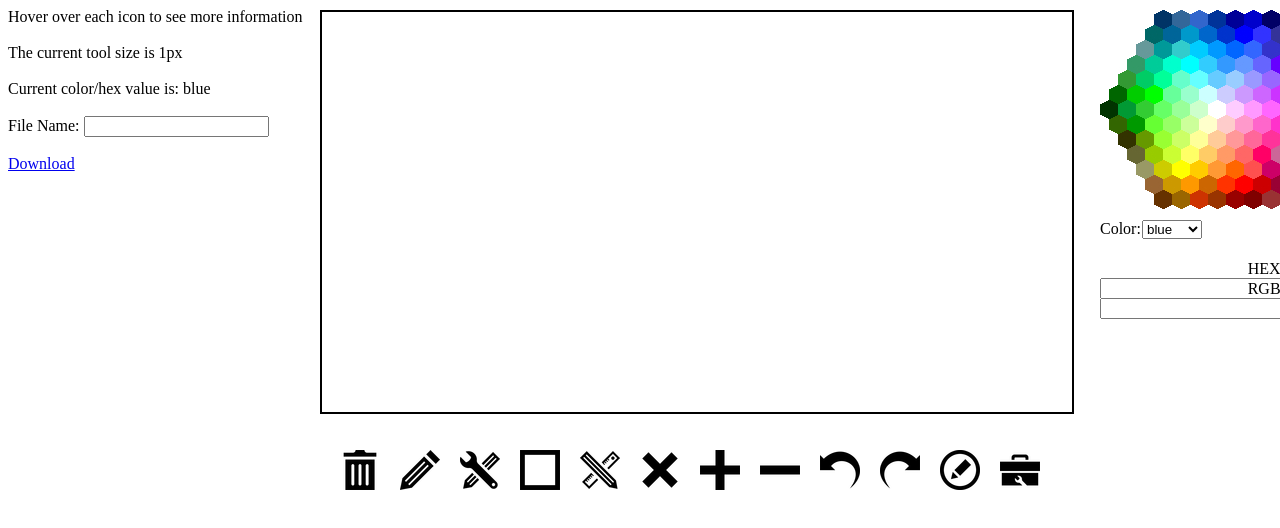
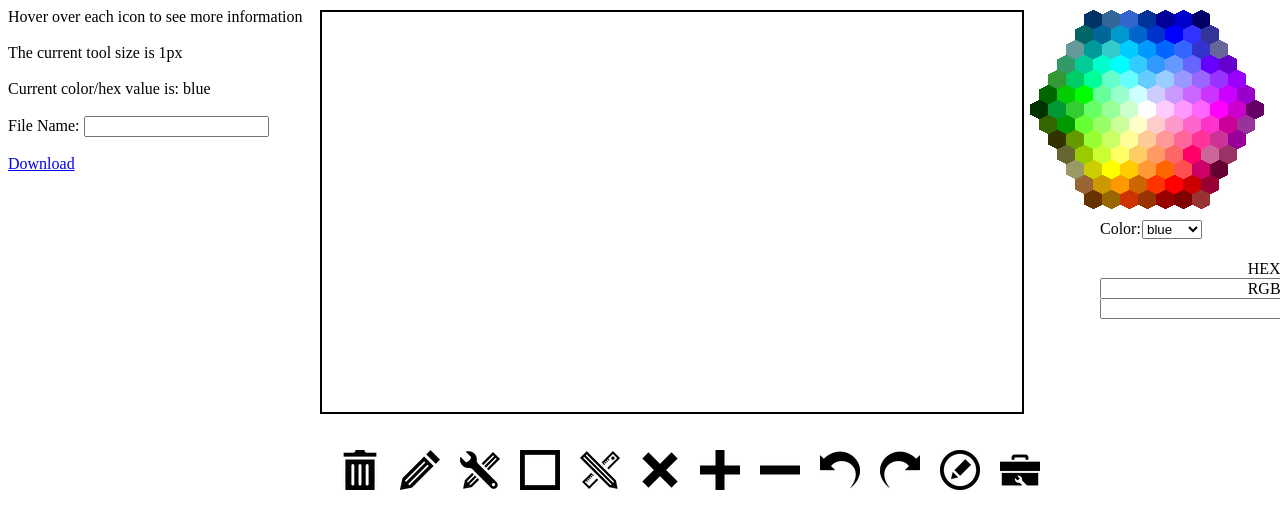
Before and after one commit to NullCodex/Paint, a website: page views/main.html in a window 1280 px wide. Drawn offline with nearby package versions, Linux system fonts and the light colour scheme.

Commit message:
Fixed some space issue

```diff
--- a/views/main.html
+++ b/views/main.html
@@ -22,11 +22,11 @@
         <br/>
     </div>
     <div align="center">
-        <canvas id="myCanvas" width="750" height="400" style="position: absolute; left: 320; top: 10; z-index: 0; border:2px solid black;"></canvas>
-        <canvas id="imageTemp" width="750" height="400" style="position: absolute; left: 320; top: 10; z-index: 1; border:2px solid black;"></canvas>
+        <canvas id="myCanvas" width="700" height="400" style="position: absolute; left: 320; top: 10; z-index: 0; border:2px solid black;"></canvas>
+        <canvas id="imageTemp" width="700" height="400" style="position: absolute; left: 320; top: 10; z-index: 1; border:2px solid black;"></canvas>
     </div>
     <div align="right">
-        <canvas id="color_picker" width="235" height="200" style="position: absolute; left: 1100; top: 10;"></canvas>
+        <canvas id="color_picker" width="235" height="200" style="position: absolute; left: 1030; top: 10;"></canvas>
     </div>
     <br />
     <br />
```
